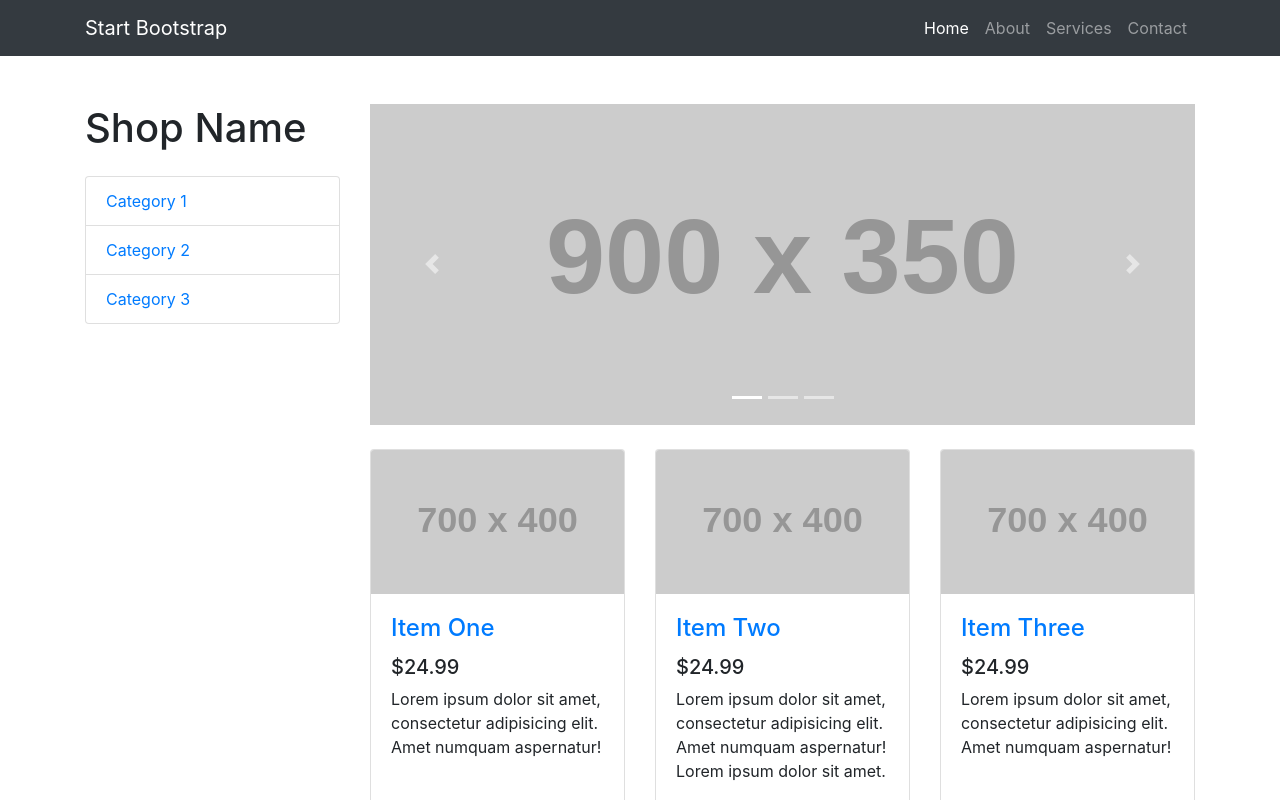
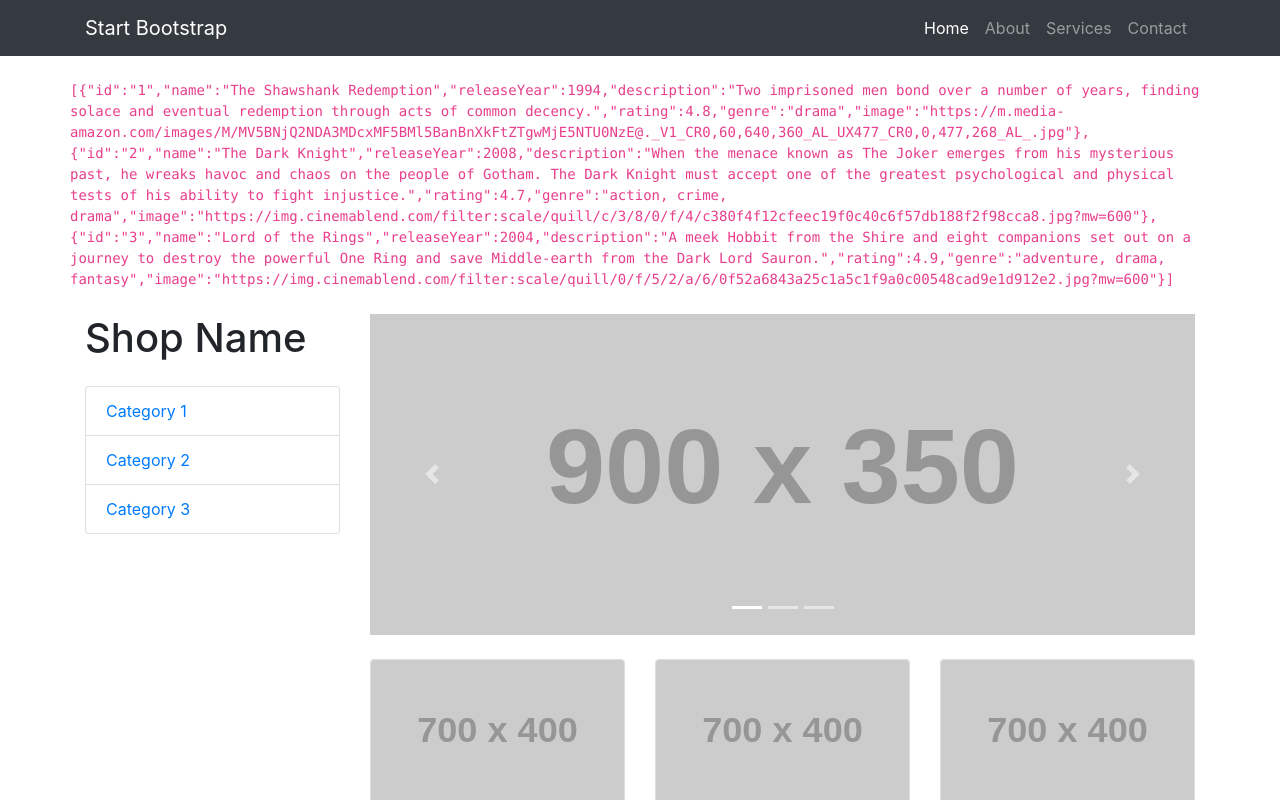
Before and after one commit to IamManchanda/movie-app-nextjs, a Next.js app: page / in a window 1280 px wide. Shown: the top 800 px of the page. Built offline with nearby package versions, Linux system fonts and the light colour scheme.

Commit message:
configuration changes

```diff
--- /dev/null
+++ b/fixtures/movie.data.js
@@ -0,0 +1,37 @@
+const MOVIE_DATA = [
+  {
+    id: "1",
+    name: "The Shawshank Redemption",
+    releaseYear: 1994,
+    description:
+      "Two imprisoned men bond over a number of years, finding solace and eventual redemption through acts of common decency.",
+    rating: 4.8,
+    genre: "drama",
+    image:
+      "https://m.media-amazon.com/images/M/MV5BNjQ2NDA3MDcxMF5BMl5BanBnXkFtZTgwMjE5NTU0NzE@._V1_CR0,60,640,360_AL_UX477_CR0,0,477,268_AL_.jpg",
+  },
+  {
+    id: "2",
+    name: "The Dark Knight",
+    releaseYear: 2008,
+    description:
+      "When the menace known as The Joker emerges from his mysterious past, he wreaks havoc and chaos on the people of Gotham. The Dark Knight must accept one of the greatest psychological and physical tests of his ability to fight injustice.",
+    rating: 4.7,
+    genre: "action, crime, drama",
+    image:
+      "https://img.cinemablend.com/filter:scale/quill/c/3/8/0/f/4/c380f4f12cfeec19f0c40c6f57db188f2f98cca8.jpg?mw=600",
+  },
+  {
+    id: "3",
+    name: "Lord of the Rings",
+    releaseYear: 2004,
+    description:
+      "A meek Hobbit from the Shire and eight companions set out on a journey to destroy the powerful One Ring and save Middle-earth from the Dark Lord Sauron.",
+    rating: 4.9,
+    genre: "adventure, drama, fantasy",
+    image:
+      "https://img.cinemablend.com/filter:scale/quill/0/f/5/2/a/6/0f52a6843a25c1a5c1f9a0c00548cad9e1d912e2.jpg?mw=600",
+  },
+];
+
+export default MOVIE_DATA;
--- a/jsconfig.json
+++ b/jsconfig.json
@@ -1,9 +1,5 @@
 {
   "compilerOptions": {
-    "jsx": "react",
     "baseUrl": ".",
-    "paths": {
-      "@/components/*": ["components/*"]
-    }
   }
 }
--- a/pages/index.js
+++ b/pages/index.js
@@ -1,12 +1,13 @@
 import { Fragment } from "react";
 import Head from "next/head";
+import styled from "styled-components";
 
-import Navbar from "@/components/navbar";
-import SideMenu from "@/components/side-menu";
-import Carousel from "@/components/carousel";
-import MovieList from "@/components/movie-list";
-import Footer from "@/components/footer";
-import styled from "styled-components";
+import Navbar from "components/navbar";
+import SideMenu from "components/side-menu";
+import Carousel from "components/carousel";
+import MovieList from "components/movie-list";
+import Footer from "components/footer";
+import MOVIE_DATA from "fixtures/movie.data";
 
 const SectionStyled = styled.section`
   padding-top: 80px;
@@ -21,6 +22,7 @@ const HomePage = () => (
     <SectionStyled>
       <div className="container">
         <div className="row">
+          <code>{JSON.stringify(MOVIE_DATA)}</code>
           <div className="col-lg-3">
             <SideMenu />
           </div>
```
